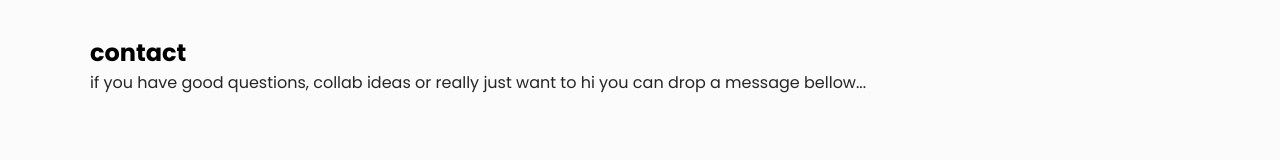
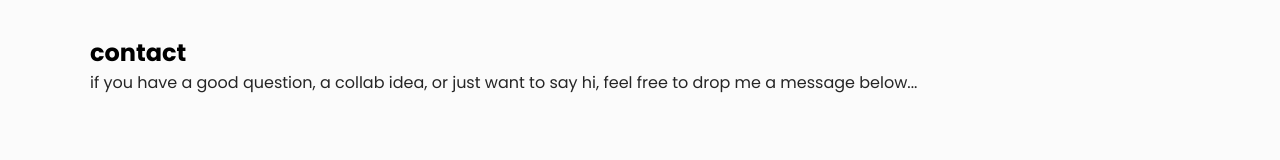
Before and after one commit to unwiredoo/unwiredo-page, a website: page pages/contact.html in a window 1280 px wide. Shown: the part 125-285 px from the top of the page. Drawn offline with Linux system fonts and the light colour scheme.

Commit message:
changes in contact text

```diff
--- a/pages/contact.html
+++ b/pages/contact.html
@@ -50,7 +50,7 @@
     <main>
         <section id="contact-me">
             <h1>contact</h1>
-            <p>if you have good questions, collab ideas or really just want to hi you can drop a message bellow...</p>
+            <p>if you have a good question, a collab idea, or just want to say hi, feel free to drop me a message below...</p>
         </section>
 
         <form action="https://formsubmit.co/cb86820a37359c1a4193ef4b87cca7f0" method="POST" class="contact-form" target="_blank">
```
